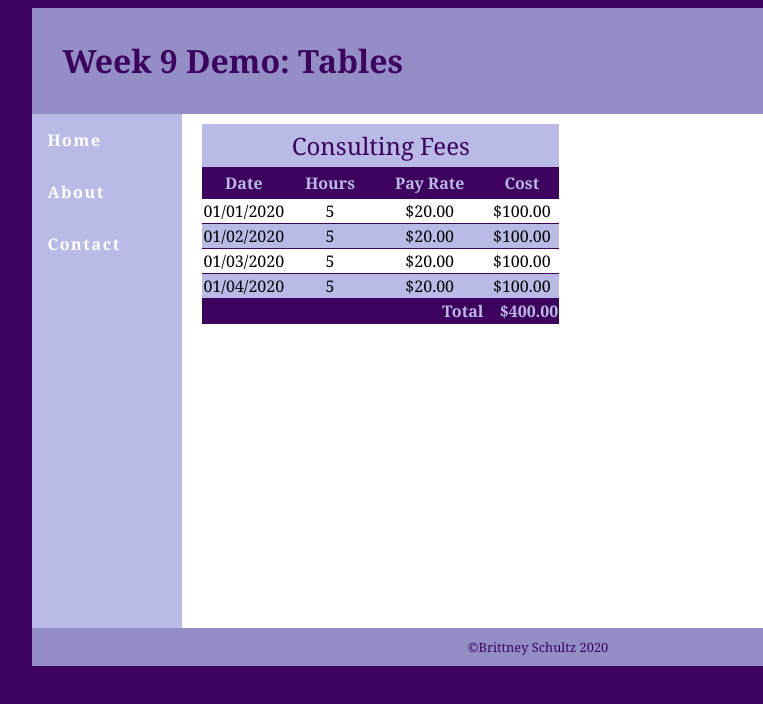
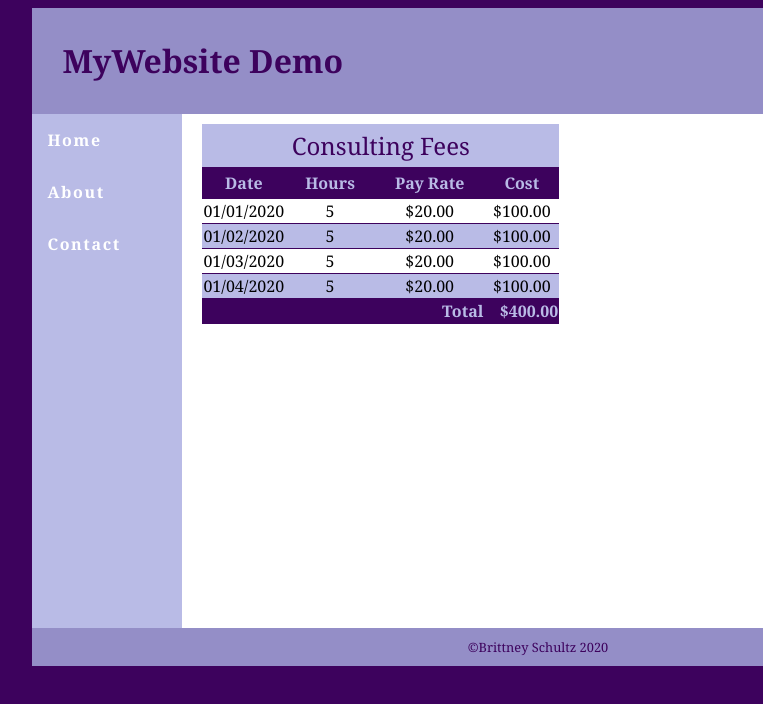
Before and after one commit to bschultz43/MyWebsite, a plain HTML site: page index.html in a window 1280 px wide. Shown: the full height of the page, 102-865 px from the left. Drawn offline with Linux system fonts and the light colour scheme.

Commit message:
Changed page title for index.html

```diff
--- a/index.html
+++ b/index.html
@@ -2,13 +2,13 @@
 <html lang="en">
 <head>
     <meta charset="UTF-8">
-    <title>Week 9 Demo</title>
+    <title>MyWebsite Demo</title>
     <link rel="stylesheet" href="style.css">
 </head>
 <body>
     <div id="wrapper">
         <header>
-            <h1>Week 9 Demo: Tables</h1>
+            <h1>MyWebsite Demo</h1>
         </header>
         <nav>
             <ul>
```
